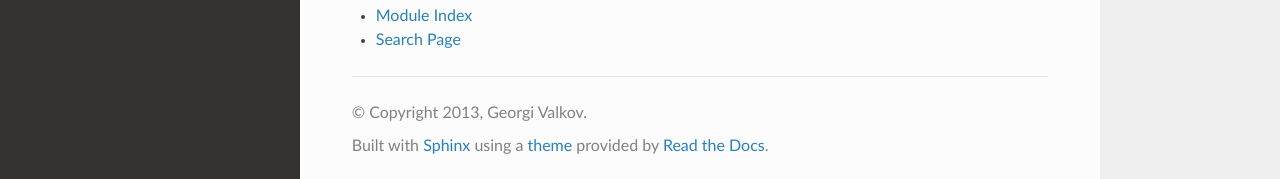
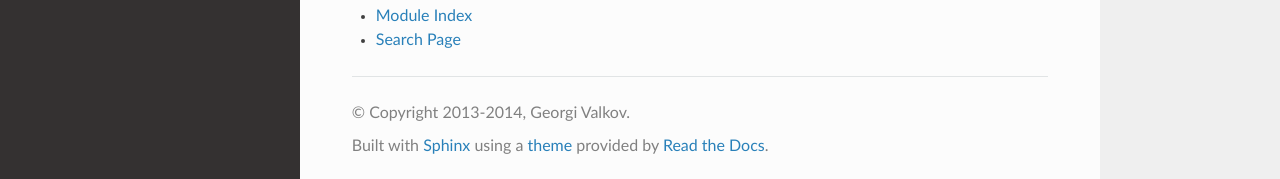
Before and after one commit to gvalkov/jenkins-webapi, a Sphinx documentation site: the page built from doc/index.rst, in a window 1280 px wide and 900 px high, scrolled down 1391 px. Shown: the part 718-897 px from the top of the window. Built offline with Sphinx 7.4.7 and the Read the Docs theme 2.0.0, drawn with Linux system fonts in a browser that asks for light colours.

Commit message:
bump license year

```diff
--- a/doc/conf.py
+++ b/doc/conf.py
@@ -14,7 +14,7 @@ source_suffix = '.rst'
 master_doc = 'index'
 
 project = u'jenkins-webapi'
-copyright = u'2013, Georgi Valkov'
+copyright = u'2013-2014, Georgi Valkov'
 
 release = kw['version']
 version = release
```
Also changed, not shown: 1 other file.
